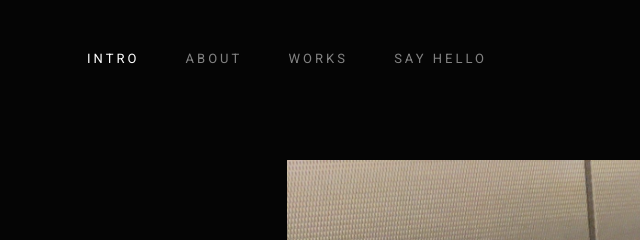
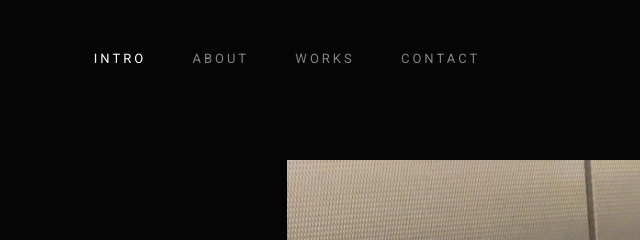
Before and after one commit to danpaglia/danpaglia.github.io, a plain HTML site: page index.html in a window 1280 px wide. Shown: the top 240 px of the page, 353-993 px from the left. Drawn offline with Linux system fonts and the light colour scheme; a web font is replaced by a local one.

Commit message:
Update index.html

```diff
--- a/index.html
+++ b/index.html
@@ -48,7 +48,7 @@
                 <li class="current"><a class="smoothscroll" href="#intro" title="intro">Intro</a></li>
                 <li><a class="smoothscroll" href="#about" title="about">About</a></li>
                 <li><a class="smoothscroll" href="#works" title="works">Works</a></li>
-                <li><a class="smoothscroll" href="#contact" title="contact us">Say Hello</a></li>
+                <li><a class="smoothscroll" href="#contact" title="contact us">Contact</a></li>
             </ul>
 
             <ul class="header-social">
```
